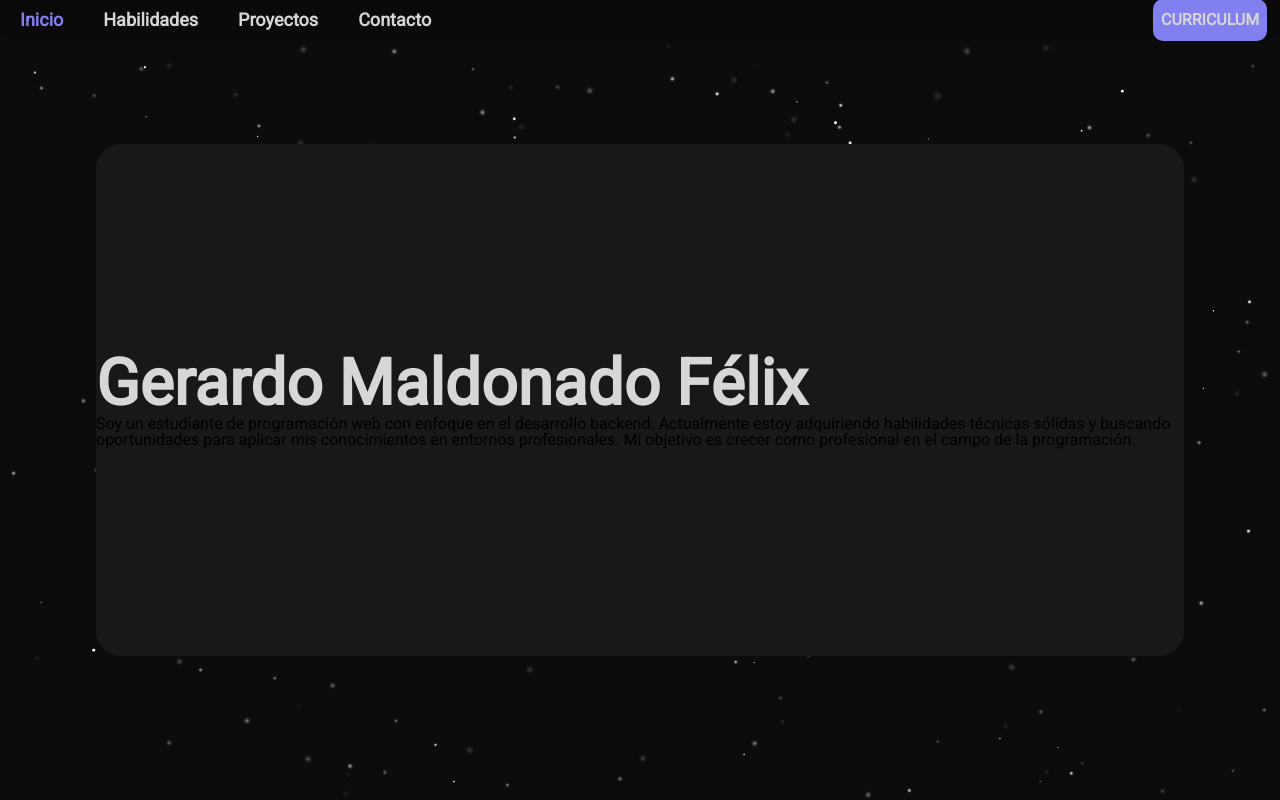
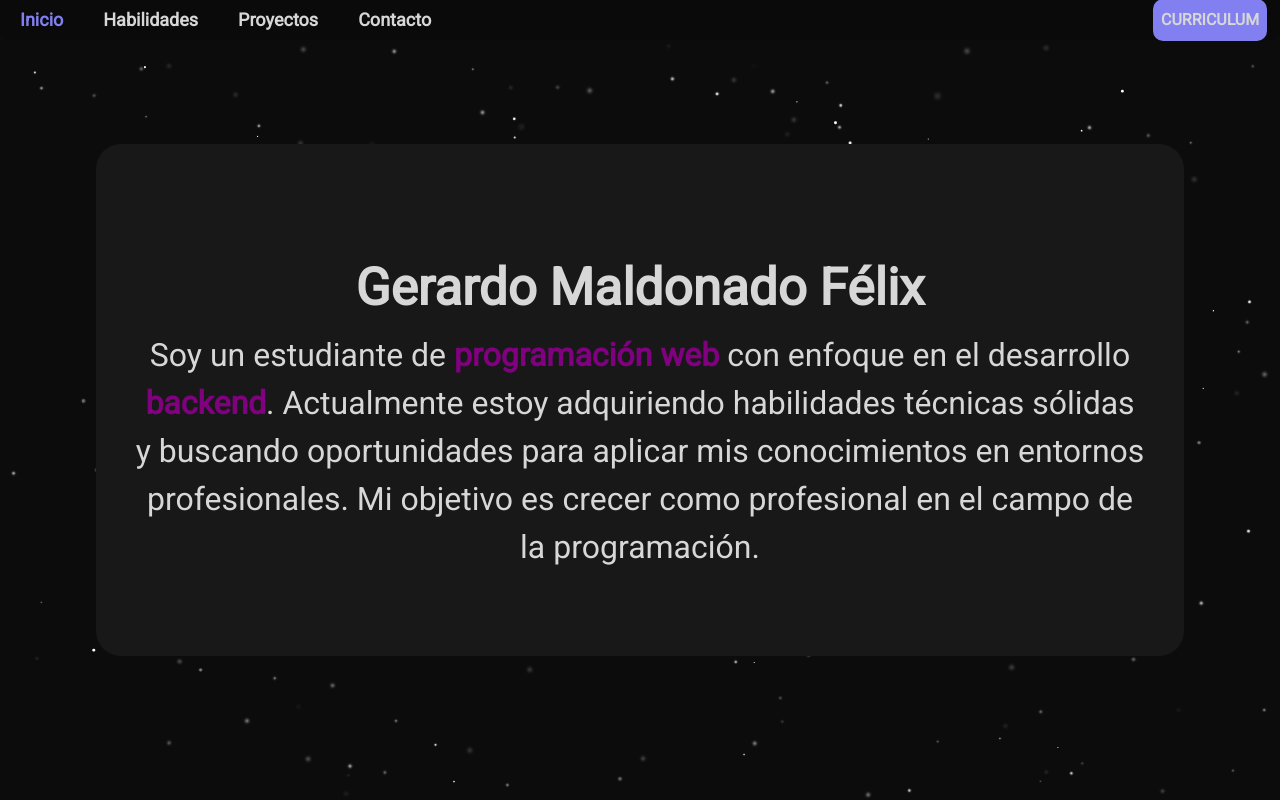
Before and after one commit to GeraMaldonado/miweb, a Vue app: page / in a window 1280 px wide. Shown: the top 800 px of the page. Built offline with nearby package versions, Linux system fonts and the light colour scheme; no server answers.

Commit message:
Se agregó un destacador de palabras

```diff
--- a/src/components/home.vue
+++ b/src/components/home.vue
@@ -3,10 +3,39 @@
     <div class=contenedorElementos>
       <div class=contenedorOscuro>
         <div class=contenedorContenido>
-          <h3 class=titulo>Gerardo Maldonado Félix</h3>
-          <p class=texto>Soy un estudiante de programación web con enfoque en el desarrollo backend. Actualmente estoy adquiriendo habilidades técnicas sólidas y buscando oportunidades para aplicar mis conocimientos en entornos profesionales. Mi objetivo es crecer como profesional en el campo de la programación.</p>
+          <h3 class=nombre>Gerardo Maldonado Félix</h3>
+          <p class=descripcion>Soy un estudiante de <span class=destacador>programación web</span> con enfoque en el desarrollo <span class=destacador>backend</span>. Actualmente estoy adquiriendo habilidades técnicas sólidas y buscando oportunidades para aplicar mis conocimientos en entornos profesionales. Mi objetivo es crecer como profesional en el campo de la programación.</p>
         </div>
       </div>
     </div>
   </div>
 </template>
+
+<style scope>
+.contenedorContenido{
+  height: 100%;
+  width: 100%;
+  display: flex;
+  flex-direction: column;
+  justify-content: center;
+  overflow: hidden;
+  padding: 20px;
+}
+.descripcion{
+    margin-top: 10px;
+    color: var(--color-texto);
+    line-height: 1.5;
+    font-weight: 500;
+    text-align: center;
+    font-size: var(--altura-texto);
+  }
+  .nombre{
+    margin-top: 2vmax;
+    color: var(--color-texto);
+    line-height: 1.3;
+    font-weight: 900;
+    text-align: center;
+    font-size: var(--altura-nombre);
+  }
+
+</style>
```
